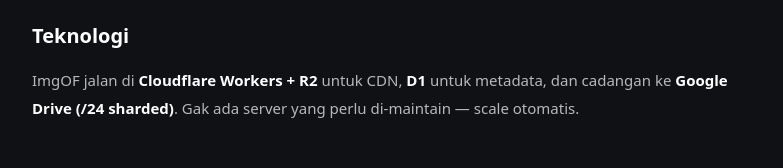
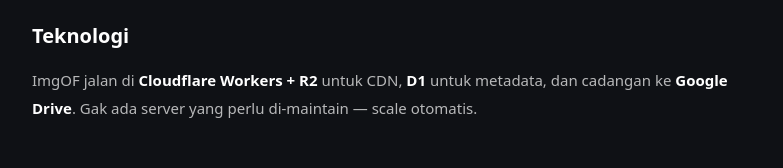
Before and after one commit to raihanirfan/imagehosting, a website: page public/about.html in a window 1280 px wide. Shown: the part 900-1068 px from the top of the page, without its empty margins (248-1031 px from the left). Drawn offline with Linux system fonts and the light colour scheme.

Commit message:
fix(about): simplify Google Drive label — drop (/24 sharded) detail

```diff
--- a/public/about.html
+++ b/public/about.html
@@ -52,7 +52,7 @@
 
             <section class="pt-10 border-t border-white/10">
                 <h2 class="text-xl font-semibold text-white mb-4">Teknologi</h2>
-                <p>ImgOF jalan di <strong class="text-white">Cloudflare Workers + R2</strong> untuk CDN, <strong class="text-white">D1</strong> untuk metadata, dan cadangan ke <strong class="text-white">Google Drive (/24 sharded)</strong>. Gak ada server yang perlu di-maintain — scale otomatis.</p>
+                <p>ImgOF jalan di <strong class="text-white">Cloudflare Workers + R2</strong> untuk CDN, <strong class="text-white">D1</strong> untuk metadata, dan cadangan ke <strong class="text-white">Google Drive</strong>. Gak ada server yang perlu di-maintain — scale otomatis.</p>
             </section>
 
             <section class="pt-10 border-t border-white/10">
```
